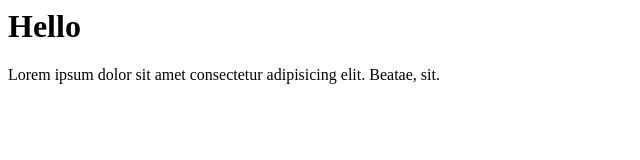
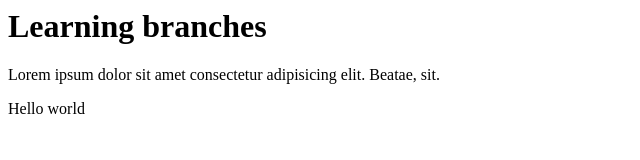
Before and after one commit to BGalymbek/learningBranches, a plain HTML site: page index.html in a window 1280 px wide. Shown: the whole page, without its empty margins (0-640 px from the left). Drawn offline with Linux system fonts and the light colour scheme.

Commit message:
blockmain edited

```diff
--- a/index.html
+++ b/index.html
@@ -5,7 +5,10 @@
     <title>Branch</title>
 </head>
 <body>
-    <h1>Hello</h1>
+    <h1>Learning branches</h1>
     <p>Lorem ipsum dolor sit amet consectetur adipisicing elit. Beatae, sit.</p>
+    <div class="main">
+        Hello world
+    </div>
 </body>
 </html>
```
